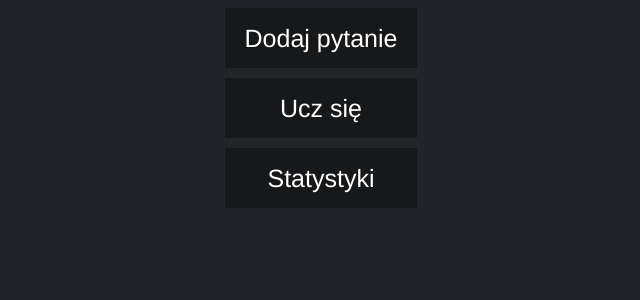
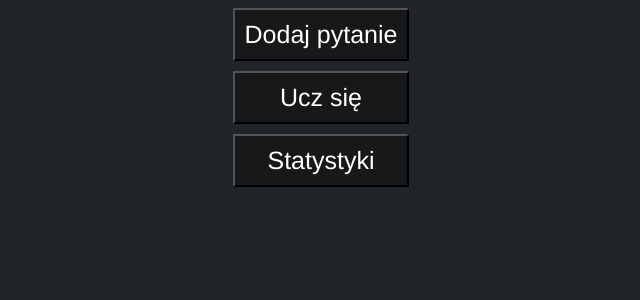
Before and after one commit to adamusek-007/inf03-exam-master, a PHP site: page / in a window 1280 px wide. Shown: the top 300 px of the page, without its empty margins (319-959 px from the left). Run offline with PHP 8.4, Linux system fonts and the light colour scheme.

Commit message:
Update index website

```diff
--- a/app/index.html
+++ b/app/index.html
@@ -3,18 +3,28 @@
 
 <head>
     <title>Nauka INF.03</title>
-	<meta http-equiv="X-Ua-Compatible" content="IE=edge,chrome=1">
+    <meta http-equiv="X-Ua-Compatible" content="IE=edge,chrome=1">
     <meta name="viewport" content="width=device-width, initial-scale=1.0">
     <meta charset="utf-8">
     <link rel="stylesheet" href="./resources/styles/index.css">
 </head>
 
 <body>
-    <section id="mode-selection">
-        <div><a href="./add-question"><span>Dodaj pytanie</span></a></div>
-        <div><a href="./select-mode">Ucz się</a></div>
-        <div><a href="./stats">Statystyki</a></div>
-    </section>
+    <main>
+        <button id="add-question" class="navigation-button">Dodaj pytanie</button>
+        <button id="select-mode" class="navigation-button">Ucz się</button>
+        <button id="stats" class="navigation-button">Statystyki</button>
+    </main>
+    <script src="./resources/jquery/script.js"></script>
+    <script>
+        $(document).ready(() => {
+            $(".navigation-button").click(() => {
+                let destination = $(this).attr("id");
+                window.location.href = "./" + destination;
+            });
+        });
+    </script>
 </body>
 
+
 </html>
--- a/app/resources/styles/index.css
+++ b/app/resources/styles/index.css
@@ -8,16 +8,7 @@ body {
     background-color: #212529;
 }
 
-a {
-    text-decoration: none;
-    width: 100%;
-    height: 100%;
-    display: flex;
-    align-items: center;
-    justify-content: center;
-}
-
-section {
+main {
     display: flex;
     flex-direction: column;
     align-items: center;
@@ -25,15 +16,19 @@ section {
     margin-right: auto;
     width: fit-content;
 }
-span {
-    margin: 20px;
+
+button {
+    background-color: #17181a;
+    padding: 10px;
+    width: 100%;
+    /* border: #a1a1a1 1px solid; */
+
 }
-div {
-    width: 100%;
-    height: 60px;
-    background-color: #17181a;
-    margin-bottom: 10px;
+
+button+button {
+    margin-top: 10px;
 }
-div:hover {
+
+button:hover {
     background-color: #121212;
 }
```
